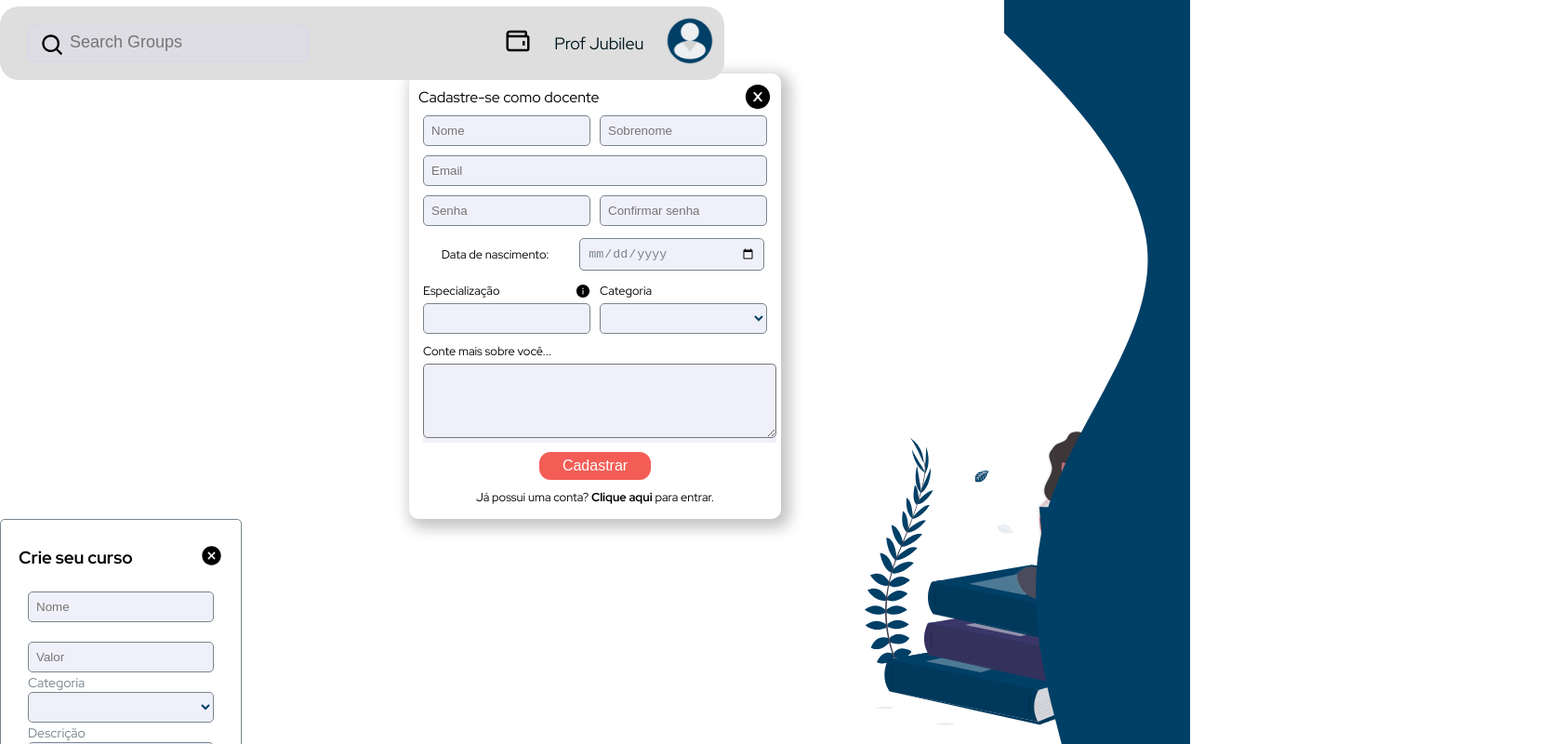
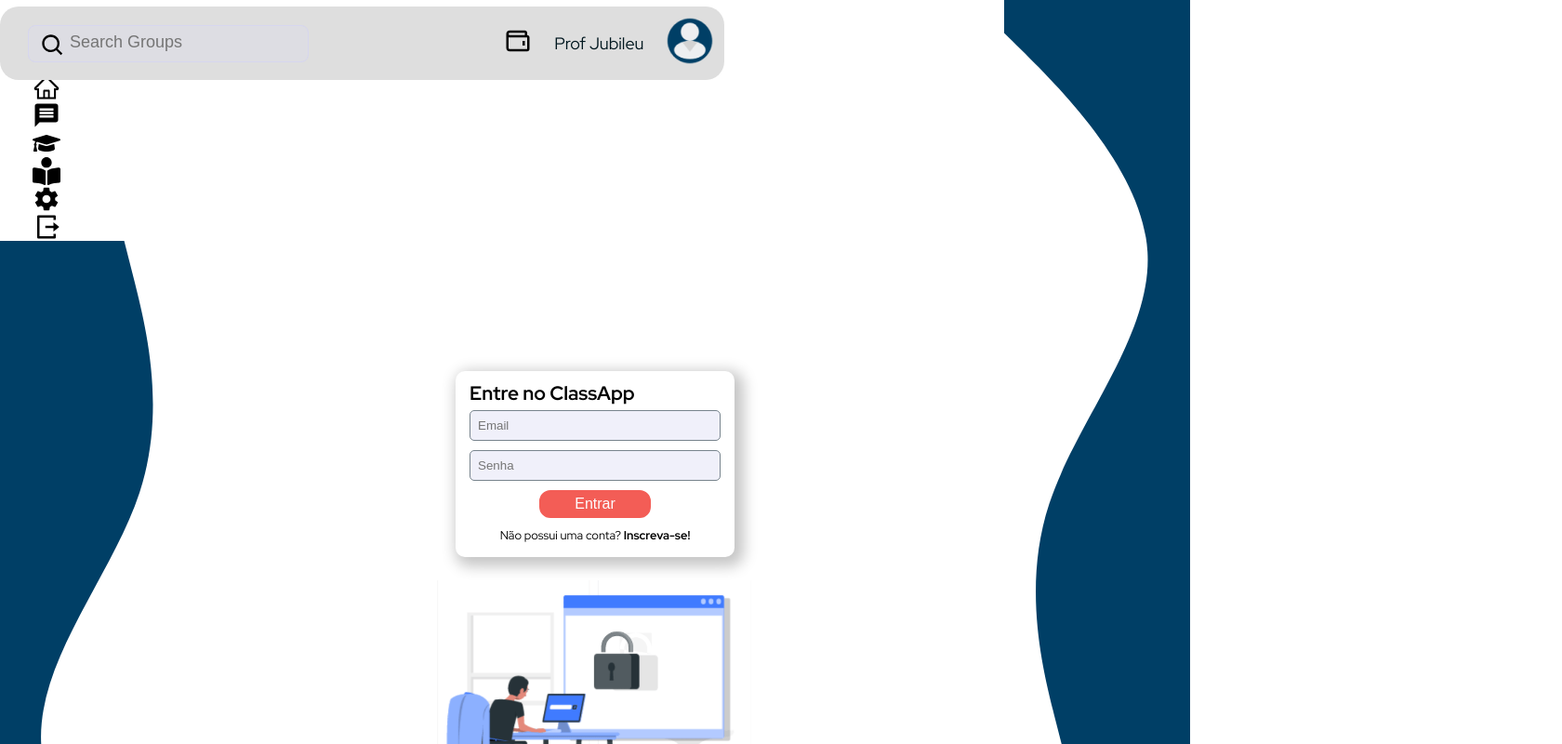
Before and after one commit to GustavoCielo/class-app-react, a React (Create React App) app: page / in a window 1280 px wide. Shown: the top 800 px of the page at 93% size, 1680 px wide, since content can reach past the window. Built offline with nearby package versions, Linux system fonts and the light colour scheme.

Commit message:
correcting styles to style on FullContainer

```diff
--- a/src/App.js
+++ b/src/App.js
@@ -1,20 +1,13 @@
 import GlobalStyle from "./styles/global";
-import Header from "./components/Header";
-import ModalCreateCourse from "./components/ModalCreateCourse";
-import FormTeacher from "./components/FormTeacher";
-import ChatContainer from "./components/ChatContainer";
-import RegisterStudent from "./pages/RegisterStudent";
+
 import PageLogin from "./pages/Login";
+import Courses from "./pages/Courses";
 
 function App() {
   return (
     <>
       <GlobalStyle />
-      <Header />
-      <FormTeacher />
-      <ModalCreateCourse />
-      <ChatContainer></ChatContainer>
-      <RegisterStudent />
+      <Courses />
       <PageLogin />
     </>
   );
--- /dev/null
+++ b/src/pages/Courses/index.jsx
@@ -0,0 +1,13 @@
+import FullContainer from "../../components/FullContainer";
+import Header from "../../components/Header";
+import Aside from "../../components/Aside";
+const Courses = () => {
+  return (
+    <FullContainer>
+      <Header />
+      <Aside />
+    </FullContainer>
+  );
+};
+
+export default Courses;
```
Also changed, not shown: src/components/FullContainer/style.js (renamed from src/components/FullContainer/styles.js), src/pages/Courses/styles.js (added).
